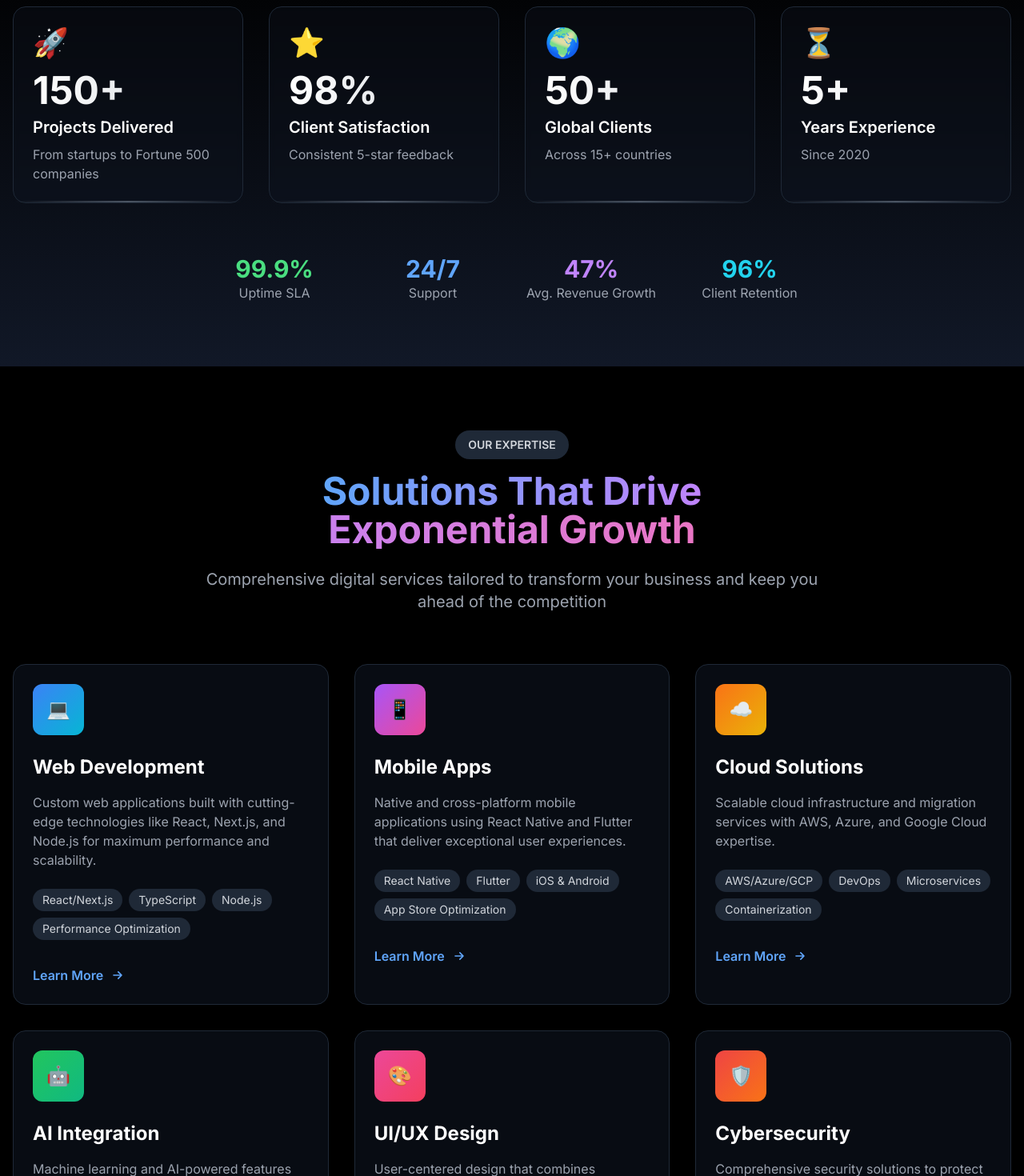
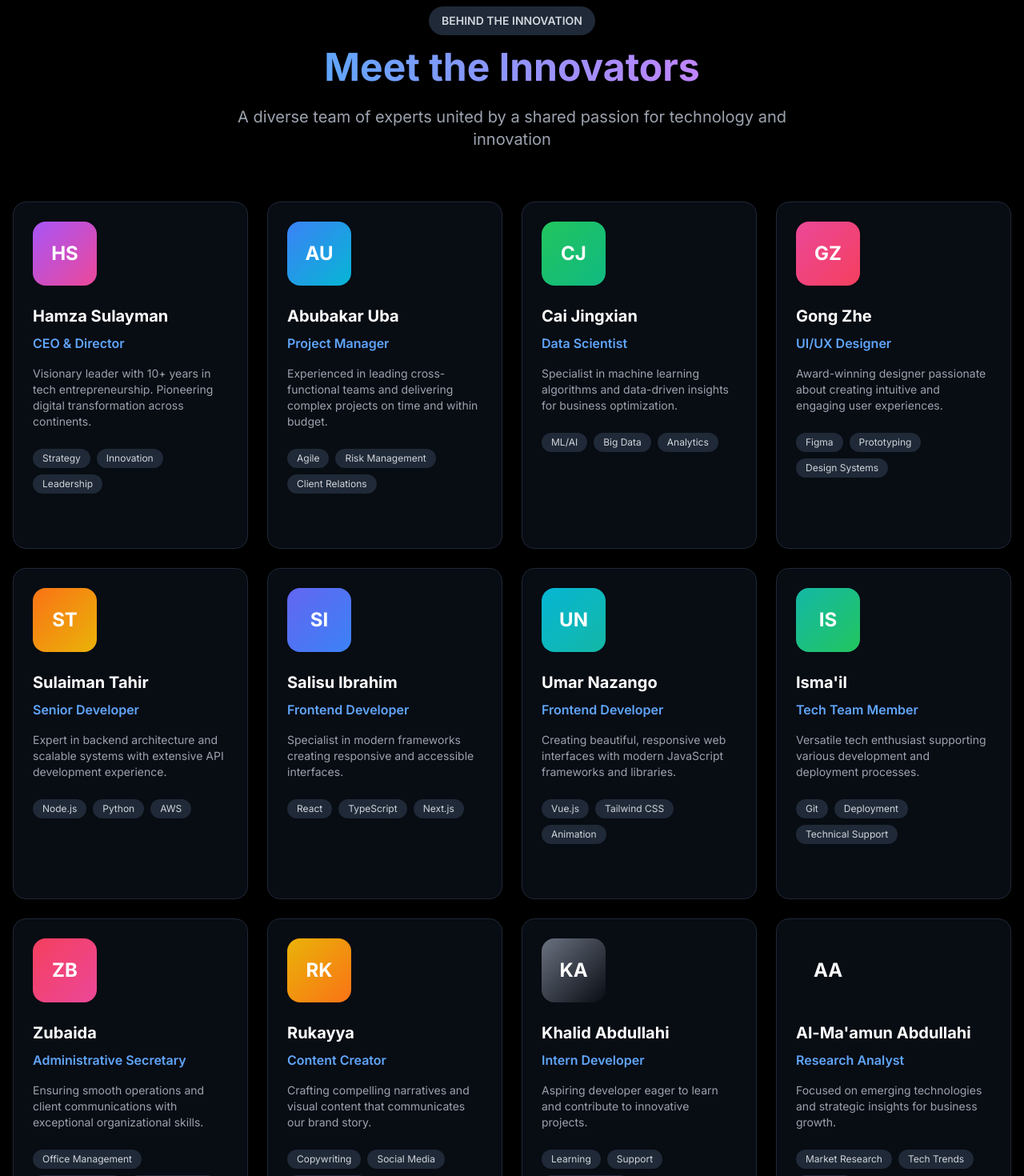
Before and after one commit to Mranwar001/adorable-voostech, a React (Vite) app: page / in a window 1280 px wide. Shown: the part 1060-2530 px from the top of the page at 80% size. Built offline with nearby package versions, Linux system fonts and the light colour scheme.

Commit message:
Rename Stats to Team and update member details
Refactored Stats component to Team component with team member details and updated layout.

```diff
--- a/src/components/Stats.jsx
+++ b/src/components/Stats.jsx
@@ -1,84 +1,194 @@
-export default function Stats() {
-  const stats = [
+export default function Team() {
+  const teamMembers = [
     {
-      value: "150+",
-      label: "Projects Delivered",
-      description: "From startups to Fortune 500 companies",
-      icon: "🚀",
-      color: "from-purple-500 to-pink-500"
+      name: "Hamza Sulayman",
+      role: "CEO & Director",
+      description: "Visionary leader with 10+ years in tech entrepreneurship. Pioneering digital transformation across continents.",
+      expertise: ["Strategy", "Innovation", "Leadership"],
+      color: "from-purple-500 to-pink-500",
+      initials: "HS"
     },
     {
-      value: "98%",
-      label: "Client Satisfaction",
-      description: "Consistent 5-star feedback",
-      icon: "⭐",
-      color: "from-yellow-500 to-orange-500"
+      name: "Abubakar Uba",
+      role: "Project Manager",
+      description: "Experienced in leading cross-functional teams and delivering complex projects on time and within budget.",
+      expertise: ["Agile", "Risk Management", "Client Relations"],
+      color: "from-blue-500 to-cyan-500",
+      initials: "AU"
     },
     {
-      value: "50+",
-      label: "Global Clients",
-      description: "Across 15+ countries",
-      icon: "🌍",
-      color: "from-blue-500 to-cyan-500"
+      name: "Cai Jingxian",
+      role: "Data Scientist",
+      description: "Specialist in machine learning algorithms and data-driven insights for business optimization.",
+      expertise: ["ML/AI", "Big Data", "Analytics"],
+      color: "from-green-500 to-emerald-500",
+      initials: "CJ"
     },
     {
-      value: "5+",
-      label: "Years Experience",
-      description: "Since 2020",
-      icon: "⏳",
-      color: "from-green-500 to-emerald-500"
+      name: "Gong Zhe",
+      role: "UI/UX Designer",
+      description: "Award-winning designer passionate about creating intuitive and engaging user experiences.",
+      expertise: ["Figma", "Prototyping", "Design Systems"],
+      color: "from-pink-500 to-rose-500",
+      initials: "GZ"
+    },
+    {
+      name: "Sulaiman Tahir",
+      role: "Senior Developer",
+      description: "Expert in backend architecture and scalable systems with extensive API development experience.",
+      expertise: ["Node.js", "Python", "AWS"],
+      color: "from-orange-500 to-yellow-500",
+      initials: "ST"
+    },
+    {
+      name: "Salisu Ibrahim",
+      role: "Frontend Developer",
+      description: "Specialist in modern frameworks creating responsive and accessible interfaces.",
+      expertise: ["React", "TypeScript", "Next.js"],
+      color: "from-indigo-500 to-blue-500",
+      initials: "SI"
+    },
+
+    {
+      name: "Umar Nazango",
+      role: "Frontend Developer",
+      description: "Creating beautiful, responsive web interfaces with modern JavaScript frameworks and libraries.",
+      expertise: ["Vue.js", "Tailwind CSS", "Animation"],
+      color: "from-cyan-500 to-teal-500",
+      initials: "UN"
+    },
+    {
+      name: "Isma'il",
+      role: "Tech Team Member",
+      description: "Versatile tech enthusiast supporting various development and deployment processes.",
+      expertise: ["Git", "Deployment", "Technical Support"],
+      color: "from-teal-500 to-green-500",
+      initials: "IS"
+    },
+    {
+      name: "Zubaida",
+      role: "Administrative Secretary",
+      description: "Ensuring smooth operations and client communications with exceptional organizational skills.",
+      expertise: ["Office Management", "Client Relations", "Documentation"],
+      color: "from-rose-500 to-pink-500",
+      initials: "ZB"
+    },
+    {
+      name: "Rukayya",
+      role: "Content Creator",
+      description: "Crafting compelling narratives and visual content that communicates our brand story.",
+      expertise: ["Copywriting", "Social Media", "Visual Design"],
+      color: "from-yellow-500 to-orange-500",
+      initials: "RK"
+    },
+    {
+      name: "Khalid Abdullahi",
+      role: "Intern Developer",
+      description: "Aspiring developer eager to learn and contribute to innovative projects.",
+      expertise: ["Learning", "Support", "Documentation"],
+      color: "from-gray-500 to-blue-gray-500",
+      initials: "KA"
+    },
+    {
+      name: "Al-Ma'amun Abdullahi",
+      role: "Research Analyst",
+      description: "Focused on emerging technologies and strategic insights for business growth.",
+      expertise: ["Market Research", "Tech Trends", "Strategy"],
+      color: "from-blue-gray-500 to-gray-500",
+      initials: "AA"
     }
   ]
 
   return (
-    <section className="py-20 bg-gradient-to-b from-black to-gray-900">
+    <section id="team" className="py-20 bg-black">
       <div className="container mx-auto px-4">
-        <div className="grid grid-cols-1 md:grid-cols-2 lg:grid-cols-4 gap-8">
-          {stats.map((stat, index) => (
+        {/* Section Header */}
+        <div className="text-center max-w-3xl mx-auto mb-16">
+          <span className="inline-block px-4 py-2 bg-gray-800 rounded-full text-gray-300 text-sm font-semibold mb-4">
+            BEHIND THE INNOVATION
+          </span>
+          <h2 className="text-4xl md:text-5xl font-bold mb-6">
+            <span className="bg-gradient-to-r from-blue-400 to-purple-400 bg-clip-text text-transparent">
+              Meet the Innovators
+            </span>
+          </h2>
+          <p className="text-xl text-gray-400">
+            A diverse team of experts united by a shared passion for technology and innovation
+          </p>
+        </div>
+
+        {/* Team Grid */}
+        <div className="grid grid-cols-1 sm:grid-cols-2 lg:grid-cols-3 xl:grid-cols-4 gap-6">
+          {teamMembers.map((member, index) => (
             <div
               key={index}
-              className="group relative p-6 rounded-2xl border border-gray-800 hover:border-gray-700 bg-gray-900/30 backdrop-blur-sm hover:bg-gray-900/50 transition-all duration-300 hover:-translate-y-2"
+              className="group relative bg-gray-900/50 backdrop-blur-sm border border-gray-800 rounded-2xl p-6 hover:border-gray-700 transition-all duration-300 hover:-translate-y-2"
             >
-              {/* Background Gradient */}
-              <div className={`absolute inset-0 bg-gradient-to-br ${stat.color} opacity-0 group-hover:opacity-5 rounded-2xl transition-opacity duration-300`}></div>
-
-              {/* Icon */}
-              <div className="text-4xl mb-4">{stat.icon}</div>
-
-              {/* Value */}
-              <div className="text-5xl font-bold mb-2 bg-gradient-to-r from-white to-gray-300 bg-clip-text text-transparent">
-                {stat.value}
+              {/* Avatar */}
+              <div className="mb-6">
+                <div className={`w-20 h-20 rounded-2xl bg-gradient-to-br ${member.color} flex items-center justify-center text-2xl font-bold text-white mb-4`}>
+                  {member.initials}
+                </div>
               </div>
 
-              {/* Label */}
-              <h3 className="text-xl font-semibold mb-2 text-white">{stat.label}</h3>
+              {/* Name & Role */}
+              <h3 className="text-xl font-bold mb-2 text-white">{member.name}</h3>
+              <p className="text-blue-400 font-semibold mb-4">{member.role}</p>
 
               {/* Description */}
-              <p className="text-gray-400">{stat.description}</p>
+              <p className="text-gray-400 text-sm mb-6">{member.description}</p>
 
-              {/* Animated Line */}
-              <div className="absolute bottom-0 left-0 right-0 h-0.5 bg-gradient-to-r from-transparent via-gray-600 to-transparent group-hover:via-white transition-all duration-300"></div>
+              {/* Expertise */}
+              <div className="flex flex-wrap gap-2">
+                {member.expertise.map((skill, idx) => (
+                  <span
+                    key={idx}
+                    className="px-3 py-1 bg-gray-800 text-gray-300 rounded-full text-xs"
+                  >
+                    {skill}
+                  </span>
+                ))}
+              </div>
+
+              {/* Social Links */}
+              <div className="mt-6 opacity-0 group-hover:opacity-100 transition-opacity duration-300">
+                <div className="flex space-x-3">
+                  <a href="#" className="text-gray-400 hover:text-blue-400 transition-colors">
+                    <svg className="w-5 h-5" fill="currentColor" viewBox="0 0 24 24">
+                      <path d="M20.447 20.452h-3.554v-5.569c0-1.328-.027-3.037-1.852-3.037-1.853 0-2.136 1.445-2.136 2.939v5.667H9.351V9h3.414v1.561h.046c.477-.9 1.637-1.85 3.37-1.85 3.601 0 4.267 2.37 4.267 5.455v6.286zM5.337 7.433c-1.144 0-2.063-.926-2.063-2.065 0-1.138.92-2.063 2.063-2.063 1.14 0 2.064.925 2.064 2.063 0 1.139-.925 2.065-2.064 2.065zm1.782 13.019H3.555V9h3.564v11.452zM22.225 0H1.771C.792 0 0 .774 0 1.729v20.542C0 23.227.792 24 1.771 24h20.451C23.2 24 24 23.227 24 22.271V1.729C24 .774 23.2 0 22.222 0h.003z"/>
+                    </svg>
+                  </a>
+                  <a href="#" className="text-gray-400 hover:text-blue-400 transition-colors">
+                    <svg className="w-5 h-5" fill="currentColor" viewBox="0 0 24 24">
+                      <path d="M12 0C5.373 0 0 5.373 0 12c0 5.302 3.438 9.8 8.207 11.387.6.111.793-.261.793-.577v-2.234c-3.338.726-4.033-1.416-4.033-1.416-.546-1.387-1.333-1.756-1.333-1.756-1.089-.745.083-.729.083-.729 1.205.084 1.839 1.237 1.839 1.237 1.07 1.834 2.807 1.304 3.492.997.107-.775.418-1.305.762-1.604-2.665-.305-5.467-1.334-5.467-5.931 0-1.311.469-2.381 1.236-3.221-.124-.303-.535-1.524.117-3.176 0 0 1.008-.322 3.301 1.23.957-.266 1.983-.399 3.003-.404 1.02.005 2.047.138 3.006.404 2.291-1.552 3.297-1.23 3.297-1.23.653 1.653.242 2.874.118 3.176.77.84 1.235 1.911 1.235 3.221 0 4.609-2.807 5.624-5.479 5.921.43.372.823 1.102.823 2.222v3.293c0 .319.192.694.801.576C20.566 21.797 24 17.3 24 12c0-6.627-5.373-12-12-12z"/>
+                    </svg>
+                  </a>
+                </div>
+              </div>
             </div>
           ))}
         </div>
 
-        {/* Additional Metrics */}
-        <div className="mt-16 grid grid-cols-2 md:grid-cols-4 gap-6 max-w-3xl mx-auto">
+        {/* Team Culture */}
+        <div className="mt-20 bg-gradient-to-r from-gray-900 to-black border border-gray-800 rounded-2xl p-8">
+          <div className="grid md:grid-cols-3 gap-8">
             <div className="text-center">
-            <div className="text-3xl font-bold text-green-400">99.9%</div>
-            <div className="text-gray-400">Uptime SLA</div>
+         <div className="text-4xl mb-4 before:content-['\1F30D']"></div>
+
+              <h3 className="text-xl font-bold mb-2">Global Mindset</h3>
+              <p className="text-gray-400">Team members across Nigeria, China, and the UK</p>
             </div>
             <div className="text-center">
-            <div className="text-3xl font-bold text-blue-400">24/7</div>
-            <div className="text-gray-400">Support</div>
+           <div className="text-4xl mb-4 before:content-['\1F91D']"></div>
+
+              <h3 className="text-xl font-bold mb-2">Collaborative Culture</h3>
+              <p className="text-gray-400">Cross-functional teams working seamlessly together</p>
             </div>
             <div className="text-center">
-            <div className="text-3xl font-bold text-purple-400">47%</div>
-            <div className="text-gray-400">Avg. Revenue Growth</div>
+              <div className="text-4xl mb-4 before:content-['\1F680']"></div>
+              <h3 className="text-xl font-bold mb-2">Continuous  Growth</h3>
+              <p className="text-gray-400">Regular training and skill development programs</p>
             </div>
-          <div className="text-center">
-            <div className="text-3xl font-bold text-cyan-400">96%</div>
-            <div className="text-gray-400">Client Retention</div>
           </div>
         </div>
       </div>
```
Lines whose indentation alone changed are shown as unchanged.
